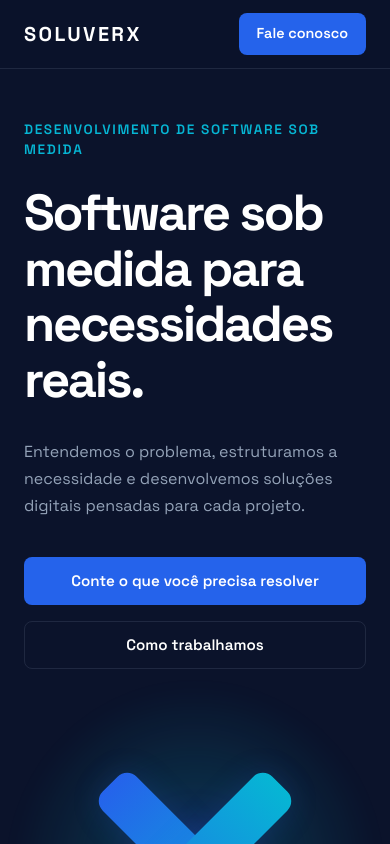
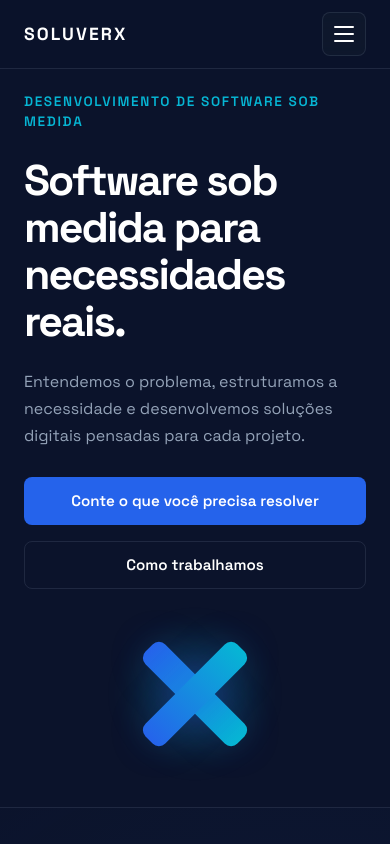
Before and after one commit to Soluverx/soluverx-site, a React (Vite) app: page / in a window 390 px wide. Shown: the top 844 px of the page. Built offline with nearby package versions, Linux system fonts and the light colour scheme.

Commit message:
compacta hero no mobile

```diff
--- a/src/components/header/header.css
+++ b/src/components/header/header.css
@@ -6,8 +6,9 @@
   width: 100%;
   z-index: 100;
 
-  background: rgba(11, 19, 43, 0.85);
+  background: rgba(11, 19, 43, 0.88);
   backdrop-filter: blur(14px);
+  -webkit-backdrop-filter: blur(14px);
 
   border-bottom: 1px solid var(--border-color);
 }
@@ -28,11 +29,17 @@
 }
 
 .header__logo {
+  position: relative;
+  z-index: 102;
+
+  flex-shrink: 0;
+
+  color: var(--color-white);
+
   font-size: 1.25rem;
   font-weight: 700;
+
   letter-spacing: 0.12em;
-
-  color: var(--color-white);
 }
 
 .header__nav {
@@ -41,6 +48,7 @@
   gap: 32px;
 
   color: var(--color-text-secondary);
+
   font-size: 0.95rem;
 }
 
@@ -49,7 +57,15 @@
 }
 
 .header__cta {
-  padding: 10px 18px;
+  min-height: 44px;
+
+  padding: 0 18px;
+
+  display: inline-flex;
+  align-items: center;
+  justify-content: center;
+
+  flex-shrink: 0;
 
   background: var(--color-blue);
   color: var(--color-white);
@@ -62,15 +78,156 @@
 
 .header__cta:hover {
   transform: translateY(-1px);
+
   background: #1d4ed8;
 }
 
-@media (max-width: 800px) {
-  .header__nav {
+.header__mobile-cta {
+  display: none;
+}
+
+.header__menu-button {
+  width: 44px;
+  height: 44px;
+
+  display: none;
+  align-items: center;
+  justify-content: center;
+  flex-direction: column;
+
+  position: relative;
+  z-index: 102;
+
+  gap: 5px;
+
+  border: 1px solid var(--border-color);
+  border-radius: var(--border-radius-sm);
+
+  background: rgba(31, 41, 55, 0.25);
+
+  cursor: pointer;
+}
+
+.header__menu-button span {
+  width: 20px;
+  height: 2px;
+
+  display: block;
+
+  border-radius: 999px;
+
+  background: var(--color-white);
+
+  transition:
+    transform var(--transition-default),
+    opacity var(--transition-default);
+}
+
+.header__menu-button--open span:nth-child(1) {
+  transform: translateY(7px) rotate(45deg);
+}
+
+.header__menu-button--open span:nth-child(2) {
+  opacity: 0;
+}
+
+.header__menu-button--open span:nth-child(3) {
+  transform: translateY(-7px) rotate(-45deg);
+}
+
+@media (max-width: 900px) {
+  .header__container {
+    height: 68px;
+  }
+
+  .header__cta {
     display: none;
   }
 
-  .header__container {
-    height: 68px;
+  .header__menu-button {
+    display: flex;
+  }
+
+  .header__nav {
+    position: fixed;
+    top: 68px;
+    left: 0;
+
+    width: 100%;
+
+    padding: 28px var(--container-padding) 32px;
+
+    display: flex;
+    align-items: stretch;
+    flex-direction: column;
+
+    gap: 0;
+
+    background: rgba(11, 19, 43, 0.98);
+
+    border-bottom: 1px solid var(--border-color);
+
+    opacity: 0;
+    visibility: hidden;
+
+    transform: translateY(-12px);
+
+    pointer-events: none;
+
+    transition:
+      opacity var(--transition-default),
+      transform var(--transition-default),
+      visibility var(--transition-default);
+  }
+
+  .header__nav--open {
+    opacity: 1;
+    visibility: visible;
+
+    transform: translateY(0);
+
+    pointer-events: auto;
+  }
+
+  .header__nav > a {
+    width: 100%;
+
+    padding: 17px 0;
+
+    border-bottom: 1px solid var(--border-color);
+
+    color: var(--color-text-secondary);
+
+    font-size: 1rem;
+  }
+
+  .header__nav > a:hover {
+    color: var(--color-white);
+  }
+
+  .header__mobile-cta {
+    min-height: 50px;
+
+    margin-top: 24px;
+    padding: 0 20px !important;
+
+    display: flex !important;
+    align-items: center;
+    justify-content: center;
+
+    border: 0 !important;
+    border-radius: var(--border-radius-sm);
+
+    background: var(--color-blue);
+
+    color: var(--color-white) !important;
+
+    font-weight: 600;
   }
 }
+
+@media (max-width: 480px) {
+  .header__logo {
+    font-size: 1.1rem;
+  }
+}
--- a/src/components/header/header.tsx
+++ b/src/components/header/header.tsx
@@ -1,23 +1,76 @@
+import { useState } from 'react'
 import './Header.css'
 
 function Header() {
+  const [isMenuOpen, setIsMenuOpen] = useState(false)
+
+  function closeMenu() {
+    setIsMenuOpen(false)
+  }
+
   return (
     <header className="header">
       <div className="header__container">
-        <a href="#inicio" className="header__logo">
+        <a
+          href="#inicio"
+          className="header__logo"
+          onClick={closeMenu}
+        >
           SOLUVERX
         </a>
 
-        <nav className="header__nav" aria-label="Navegação principal">
-          <a href="#solucoes">Soluções</a>
-          <a href="#processo">Como trabalhamos</a>
-          <a href="#sobre">Sobre</a>
-          <a href="#faq">FAQ</a>
+        <nav
+          className={`header__nav ${
+            isMenuOpen ? 'header__nav--open' : ''
+          }`}
+          aria-label="Navegação principal"
+        >
+          <a href="#solucoes" onClick={closeMenu}>
+            Soluções
+          </a>
+
+          <a href="#processo" onClick={closeMenu}>
+            Como trabalhamos
+          </a>
+
+          <a href="#sobre" onClick={closeMenu}>
+            Sobre
+          </a>
+
+          <a href="#faq" onClick={closeMenu}>
+            FAQ
+          </a>
+
+          <a
+            href="#contato"
+            className="header__mobile-cta"
+            onClick={closeMenu}
+          >
+            Fale conosco
+          </a>
         </nav>
 
         <a href="#contato" className="header__cta">
           Fale conosco
         </a>
+
+        <button
+          className={`header__menu-button ${
+            isMenuOpen ? 'header__menu-button--open' : ''
+          }`}
+          type="button"
+          aria-label={
+            isMenuOpen
+              ? 'Fechar menu de navegação'
+              : 'Abrir menu de navegação'
+          }
+          aria-expanded={isMenuOpen}
+          onClick={() => setIsMenuOpen((current) => !current)}
+        >
+          <span />
+          <span />
+          <span />
+        </button>
       </div>
     </header>
   )
--- a/src/sections/Hero/Hero.css
+++ b/src/sections/Hero/Hero.css
@@ -169,34 +169,55 @@
 
 @media (max-width: 900px) {
   .hero {
-    padding-top: 120px;
+    min-height: auto;
+    padding-top: 100px;
+    padding-bottom: 48px;
   }
 
   .hero__container {
     grid-template-columns: 1fr;
-    gap: 40px;
+    gap: 26px;
   }
 
   .hero__visual {
-    min-height: 320px;
+    min-height: 180px;
+  }
+
+  .hero__glow {
+    width: 180px;
+    height: 180px;
   }
 
   .hero__x {
-    transform: scale(0.75);
+    width: 150px;
+    height: 150px;
+  }
+
+  .hero__x-line {
+    width: 160px;
+    height: 34px;
+
+    border-radius: 10px;
   }
 }
 
 @media (max-width: 600px) {
   .hero {
-    min-height: auto;
-    padding-bottom: 48px;
+    padding-top: 92px;
+    padding-bottom: 38px;
   }
 
   .hero__title {
-    font-size: clamp(2.6rem, 13vw, 4rem);
+    font-size: clamp(2.35rem, 11vw, 3.4rem);
+  }
+
+  .hero__text {
+    margin-top: 22px;
   }
 
   .hero__actions {
+    margin-top: 28px;
+
     align-items: stretch;
     flex-direction: column;
   }
@@ -205,4 +226,26 @@
   .hero__secondary {
     width: 100%;
   }
+
+  .hero__visual {
+    min-height: 150px;
+    margin-top: 4px;
+  }
+
+  .hero__glow {
+    width: 150px;
+    height: 150px;
+  }
+
+  .hero__x {
+    width: 120px;
+    height: 120px;
+  }
+
+  .hero__x-line {
+    width: 130px;
+    height: 28px;
+
+    border-radius: 9px;
+  }
 }
--- a/src/styles/globals.css
+++ b/src/styles/globals.css
@@ -1,11 +1,19 @@
 @import url('https://fonts.googleapis.com/css2?family=Space+Grotesk:wght@400;500;600;700&display=swap');
+
 html {
   background: var(--color-background);
+
+  scroll-behavior: smooth;
+  scroll-padding-top: 76px;
 }
 
 body {
   min-height: 100vh;
+
+  overflow-x: hidden;
+
   background: var(--color-background);
+
   color: var(--color-text-primary);
 
   font-family:
@@ -48,5 +56,12 @@ a {
 
 ::selection {
   background: var(--color-blue);
+
   color: var(--color-white);
 }
+
+@media (max-width: 900px) {
+  html {
+    scroll-padding-top: 68px;
+  }
+}
```
